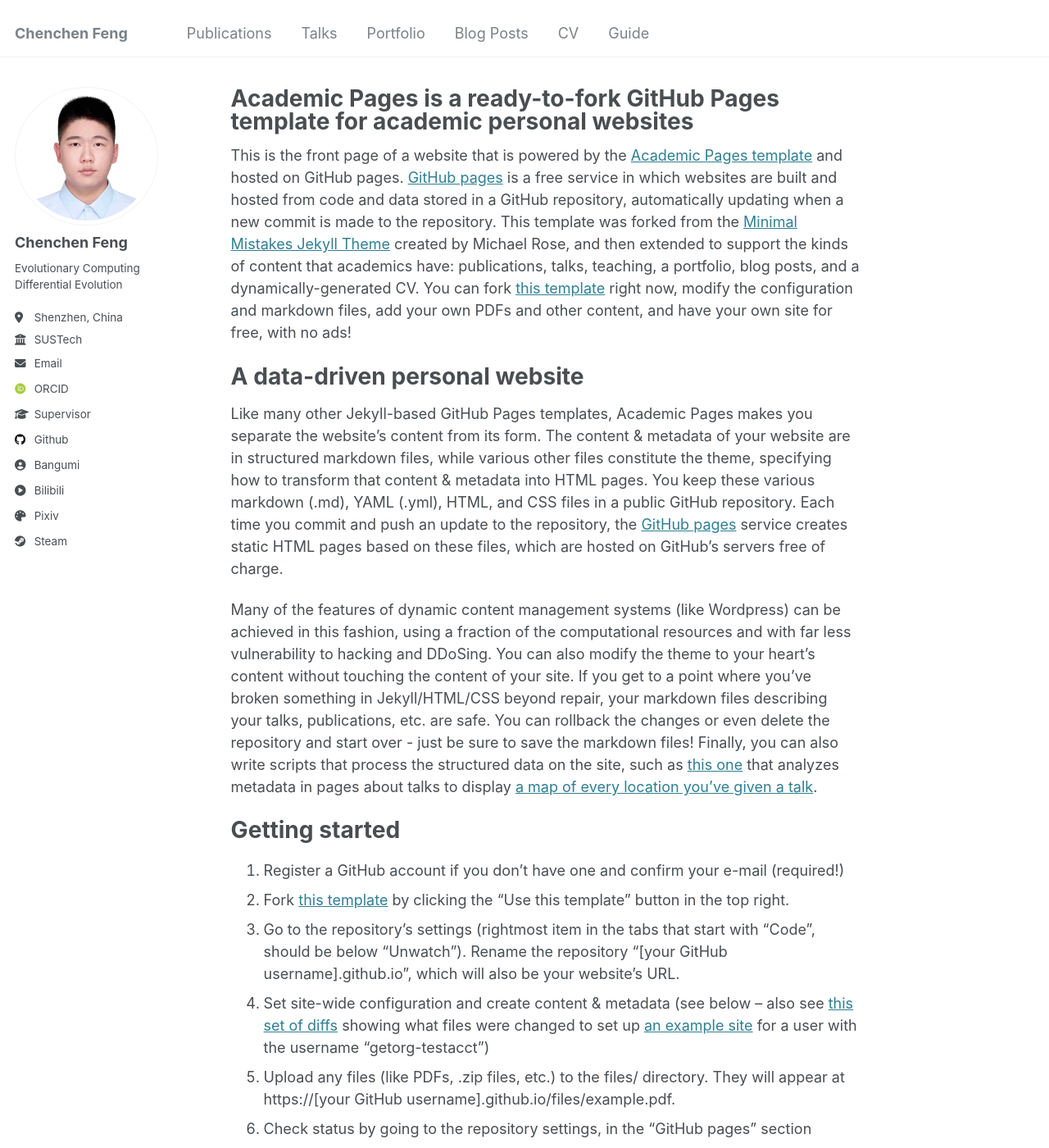
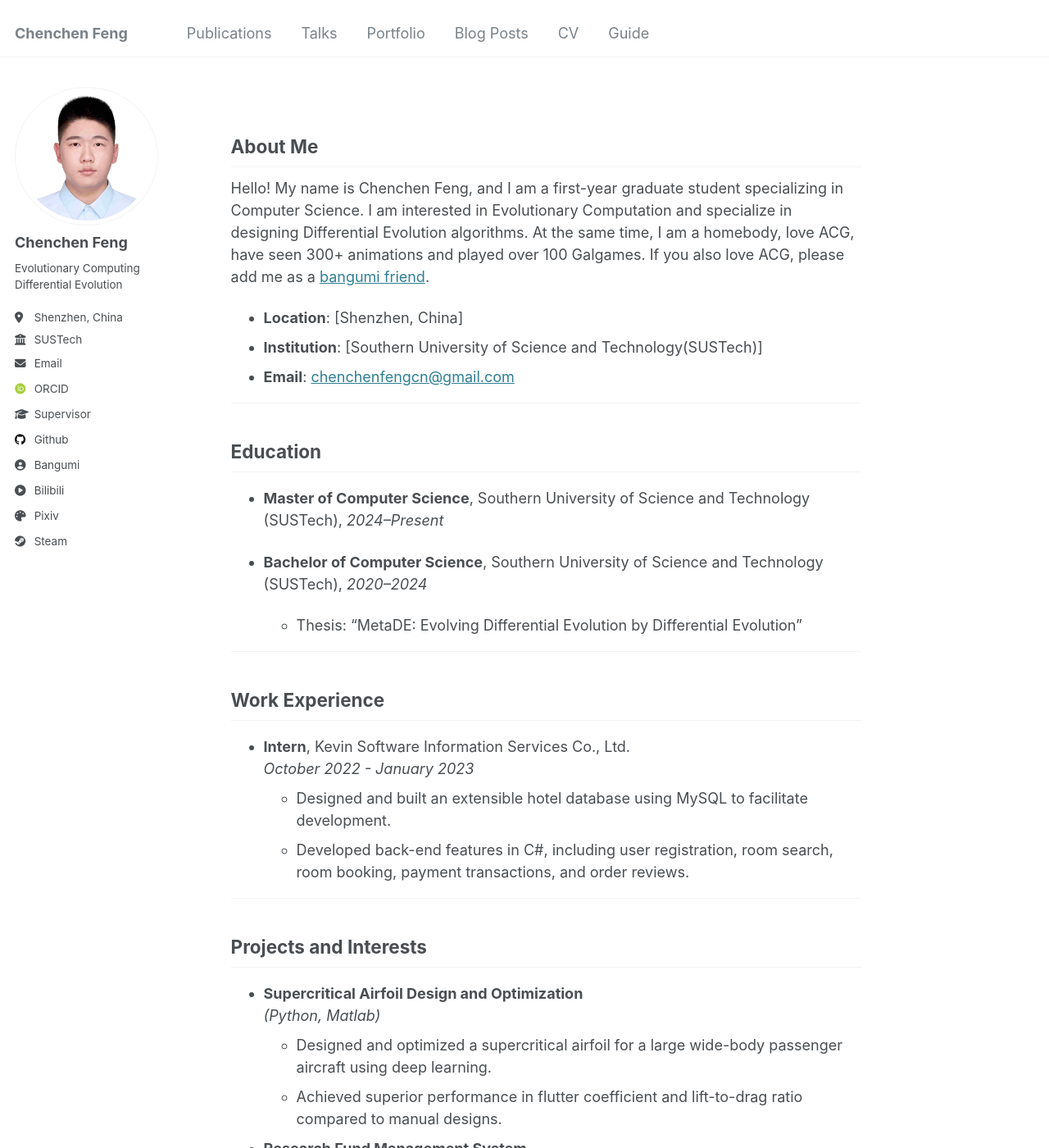
Before and after one commit to starquakee/starquakee.github.io, a Jekyll site: the page built from _pages/about.md, in a window 1280 px wide and 1400 px high. Shown: the whole window at 82% size. Built offline with Jekyll 4.4.1, drawn with Linux system fonts in a browser that asks for light colours; some web fonts are replaced; some of the changed text lies outside the part shown.

Commit message:
Update about.md

```diff
--- a/_pages/about.md
+++ b/_pages/about.md
@@ -1,49 +1,73 @@
 ---
 permalink: /
-title: "Academic Pages is a ready-to-fork GitHub Pages template for academic personal websites"
+title: ""
 author_profile: true
 redirect_from:
   - /about/
   - /about.html
 ---
 
-This is the front page of a website that is powered by the [Academic Pages template](https://github.com/academicpages/academicpages.github.io) and hosted on GitHub pages. [GitHub pages](https://pages.github.com) is a free service in which websites are built and hosted from code and data stored in a GitHub repository, automatically updating when a new commit is made to the repository. This template was forked from the [Minimal Mistakes Jekyll Theme](https://mmistakes.github.io/minimal-mistakes/) created by Michael Rose, and then extended to support the kinds of content that academics have: publications, talks, teaching, a portfolio, blog posts, and a dynamically-generated CV. You can fork [this template](https://github.com/academicpages/academicpages.github.io) right now, modify the configuration and markdown files, add your own PDFs and other content, and have your own site for free, with no ads!
+## About Me
 
-A data-driven personal website
-======
-Like many other Jekyll-based GitHub Pages templates, Academic Pages makes you separate the website's content from its form. The content & metadata of your website are in structured markdown files, while various other files constitute the theme, specifying how to transform that content & metadata into HTML pages. You keep these various markdown (.md), YAML (.yml), HTML, and CSS files in a public GitHub repository. Each time you commit and push an update to the repository, the [GitHub pages](https://pages.github.com/) service creates static HTML pages based on these files, which are hosted on GitHub's servers free of charge.
+Hello! My name is Chenchen Feng, and I am a first-year graduate student specializing in Computer Science. I am interested in Evolutionary Computation and specialize in designing Differential Evolution algorithms. At the same time, I am a homebody, love ACG, have seen 300+ animations and played over 100 Galgames. If you also love ACG, please add me as a [bangumi friend](https://bangumi.tv/user/846860).
 
-Many of the features of dynamic content management systems (like Wordpress) can be achieved in this fashion, using a fraction of the computational resources and with far less vulnerability to hacking and DDoSing. You can also modify the theme to your heart's content without touching the content of your site. If you get to a point where you've broken something in Jekyll/HTML/CSS beyond repair, your markdown files describing your talks, publications, etc. are safe. You can rollback the changes or even delete the repository and start over - just be sure to save the markdown files! Finally, you can also write scripts that process the structured data on the site, such as [this one](https://github.com/academicpages/academicpages.github.io/blob/master/talkmap.ipynb) that analyzes metadata in pages about talks to display [a map of every location you've given a talk](https://academicpages.github.io/talkmap.html).
+- **Location**: [Shenzhen, China]
+- **Institution**: [Southern University of Science and Technology(SUSTech)]
+- **Email**: [chenchenfengcn@gmail.com](mailto:your.email@example.com)
 
-Getting started
-======
-1. Register a GitHub account if you don't have one and confirm your e-mail (required!)
-1. Fork [this template](https://github.com/academicpages/academicpages.github.io) by clicking the "Use this template" button in the top right.
-1. Go to the repository's settings (rightmost item in the tabs that start with "Code", should be below "Unwatch"). Rename the repository "[your GitHub username].github.io", which will also be your website's URL.
-1. Set site-wide configuration and create content & metadata (see below -- also see [this set of diffs](http://archive.is/3TPas) showing what files were changed to set up [an example site](https://getorg-testacct.github.io) for a user with the username "getorg-testacct")
-1. Upload any files (like PDFs, .zip files, etc.) to the files/ directory. They will appear at https://[your GitHub username].github.io/files/example.pdf.
-1. Check status by going to the repository settings, in the "GitHub pages" section
+---
 
-Site-wide configuration
-------
-The main configuration file for the site is in the base directory in [_config.yml](https://github.com/academicpages/academicpages.github.io/blob/master/_config.yml), which defines the content in the sidebars and other site-wide features. You will need to replace the default variables with ones about yourself and your site's github repository. The configuration file for the top menu is in [_data/navigation.yml](https://github.com/academicpages/academicpages.github.io/blob/master/_data/navigation.yml). For example, if you don't have a portfolio or blog posts, you can remove those items from that navigation.yml file to remove them from the header.
+## Education
 
-Create content & metadata
-------
-For site content, there is one markdown file for each type of content, which are stored in directories like _publications, _talks, _posts, _teaching, or _pages. For example, each talk is a markdown file in the [_talks directory](https://github.com/academicpages/academicpages.github.io/tree/master/_talks). At the top of each markdown file is structured data in YAML about the talk, which the theme will parse to do lots of cool stuff. The same structured data about a talk is used to generate the list of talks on the [Talks page](https://academicpages.github.io/talks), each [individual page](https://academicpages.github.io/talks/2012-03-01-talk-1) for specific talks, the talks section for the [CV page](https://academicpages.github.io/cv), and the [map of places you've given a talk](https://academicpages.github.io/talkmap.html) (if you run this [python file](https://github.com/academicpages/academicpages.github.io/blob/master/talkmap.py) or [Jupyter notebook](https://github.com/academicpages/academicpages.github.io/blob/master/talkmap.ipynb), which creates the HTML for the map based on the contents of the _talks directory).
+- **Master of Computer Science**, Southern University of Science and Technology (SUSTech), _2024–Present_
 
-**Markdown generator**
 
-The repository includes [a set of Jupyter notebooks](https://github.com/academicpages/academicpages.github.io/tree/master/markdown_generator
-) that converts a CSV containing structured data about talks or presentations into individual markdown files that will be properly formatted for the Academic Pages template. The sample CSVs in that directory are the ones I used to create my own personal website at stuartgeiger.com. My usual workflow is that I keep a spreadsheet of my publications and talks, then run the code in these notebooks to generate the markdown files, then commit and push them to the GitHub repository.
+- **Bachelor of Computer Science**, Southern University of Science and Technology (SUSTech), _2020–2024_
+  - Thesis: "MetaDE: Evolving Differential Evolution by Differential Evolution"
 
-How to edit your site's GitHub repository
-------
-Many people use a git client to create files on their local computer and then push them to GitHub's servers. If you are not familiar with git, you can directly edit these configuration and markdown files directly in the github.com interface. Navigate to a file (like [this one](https://github.com/academicpages/academicpages.github.io/blob/master/_talks/2012-03-01-talk-1.md) and click the pencil icon in the top right of the content preview (to the right of the "Raw | Blame | History" buttons). You can delete a file by clicking the trashcan icon to the right of the pencil icon. You can also create new files or upload files by navigating to a directory and clicking the "Create new file" or "Upload files" buttons.
 
-Example: editing a markdown file for a talk
-![Editing a markdown file for a talk](/images/editing-talk.png)
+---
 
-For more info
-------
-More info about configuring Academic Pages can be found in [the guide](https://academicpages.github.io/markdown/), the [growing wiki](https://github.com/academicpages/academicpages.github.io/wiki), and you can always [ask a question on GitHub](https://github.com/academicpages/academicpages.github.io/discussions). The [guides for the Minimal Mistakes theme](https://mmistakes.github.io/minimal-mistakes/docs/configuration/) (which this theme was forked from) might also be helpful.
+## Work Experience
+
+- **Intern**, Kevin Software Information Services Co., Ltd.
+  _October 2022 - January 2023_
+  - Designed and built an extensible hotel database using MySQL to facilitate development.
+  - Developed back-end features in C#, including user registration, room search, room booking, payment transactions, and order reviews.
+
+
+---
+
+## Projects and Interests
+
+- **Supercritical Airfoil Design and Optimization**
+  _(Python, Matlab)_
+  - Designed and optimized a supercritical airfoil for a large wide-body passenger aircraft using deep learning.
+  - Achieved superior performance in flutter coefficient and lift-to-drag ratio compared to manual designs.
+
+- **Research Fund Management System**
+  _(SpringBoot, MySQL, VUE)_
+  - Developed a system for university faculty to manage fund applications and approvals, featuring data visualization, messaging, and high concurrency.
+
+- **P2P File Transfer with UDP and Congestion Control**
+  _(Python)_
+  - Built a UDP-based P2P file transfer system with TCP-like reliability using congestion control techniques.
+
+
+---
+
+## Publications
+
+- **MetaDE: Evolving Differential Evolution by Differential Evolution** - _Under Submission_
+  - keep a secret temperately
+
+- **Unleashing the Potential of Differential Evolution by Simple yet Diverse Strategies** - _Under Submission_
+  - keep a secret temperately
+
+
+---
+
+## Links and Social Media
+
+- **GitHub**: [GitHub Profile](https://github.com/starquakee)
+- **Bangumi**: [Bangumi Profile](https://bangumi.tv/user/846860)
```
